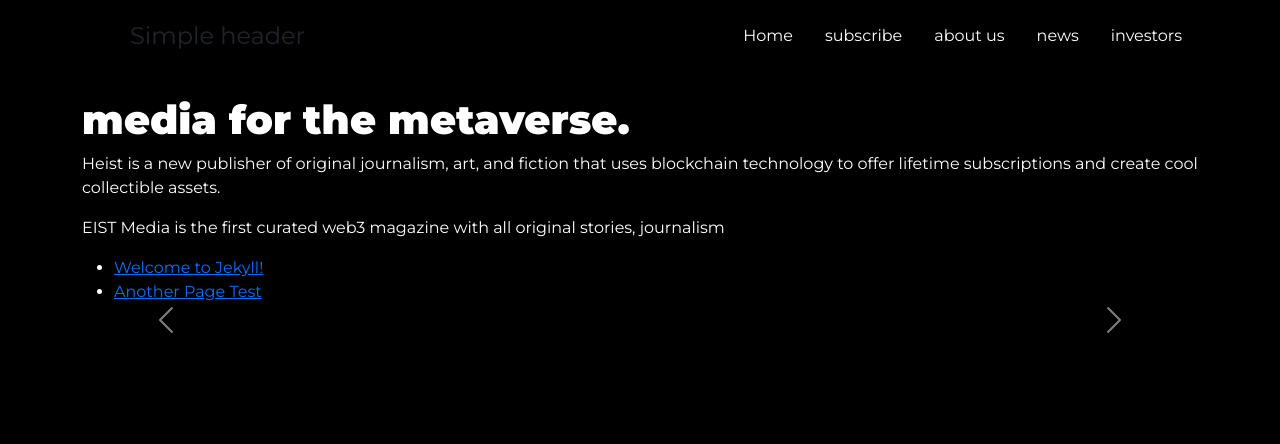
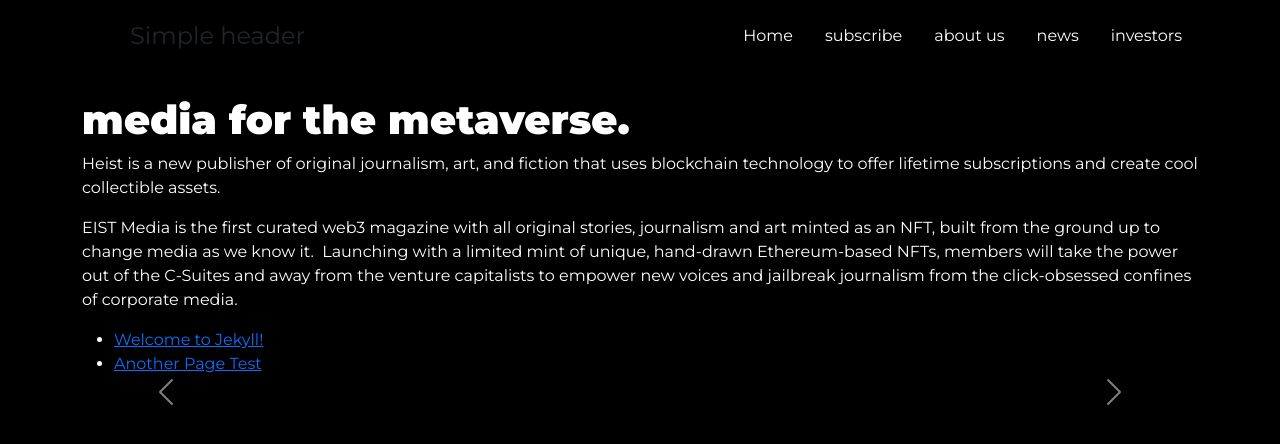
Before and after one commit to MandleDesignInc/cloudcannontest, a Jekyll site: the page built from index_backup.markdown, in a window 1280 px wide. Shown: the top 444 px of the page. Built offline with Jekyll 4.4.1, drawn with Linux system fonts in a browser that asks for light colours.

Commit message:
Updated '_layouts/home.html' via CloudCannon

```diff
--- a/_layouts/home.html
+++ b/_layouts/home.html
@@ -1,10 +1,10 @@
-<!doctype html>
+<!DOCTYPE html>
 <html lang="en">
   <head>
-    <meta charset="utf-8">
-    <meta name="viewport" content="width=device-width, initial-scale=1">
+    <meta charset="utf-8" />
+    <meta name="viewport" content="width=device-width, initial-scale=1" />
     <title>Bootstrap demo</title>
-    <link href="https://cdn.jsdelivr.net/npm/bootstrap@5.3.0-alpha1/dist/css/bootstrap.min.css" rel="stylesheet" integrity="sha384-GLhlTQ8iRABdZLl6O3oVMWSktQOp6b7In1Zl3/Jr59b6EGGoI1aFkw7cmDA6j6gD" crossorigin="anonymous">
+    <link href="https://cdn.jsdelivr.net/npm/bootstrap@5.3.0-alpha1/dist/css/bootstrap.min.css" rel="stylesheet" integrity="sha384-GLhlTQ8iRABdZLl6O3oVMWSktQOp6b7In1Zl3/Jr59b6EGGoI1aFkw7cmDA6j6gD" crossorigin="anonymous" />
     <link href="assets/css/screen.css" rel="stylesheet" />
   </head>
   <body>
@@ -23,7 +23,7 @@
         <div class="row">
           <div class="col">
             <div class="imagecontainer">
-              <img src="{{ page.images[0].image_path }}" class="img-fluid image_home" alt="{{ page.images.[0].title }}">
+              <img src="{{ page.images[0].image_path }}" class="img-fluid image_home" alt="{{ page.images.[0].title }}" />
               <div class="middle">
                 <div class="text">
                   <h3>{{ page.images[0].title }}</h3>
@@ -35,7 +35,7 @@
           </div>
           <div class="col-5">
             <div class="imagecontainer">
-              <img src="{{ page.images[1].image_path }}" class="img-fluid image_home" alt="{{ page.images.[1].title }}">
+              <img src="{{ page.images[1].image_path }}" class="img-fluid image_home" alt="{{ page.images.[1].title }}" />
               <div class="middle">
                 <div class="text">
                   <h3>{{ page.images[1].title }}</h3>
@@ -47,7 +47,7 @@
           </div>
           <div class="col">
             <div class="imagecontainer">
-              <img src="{{ page.images[2].image_path }}" class="img-fluid image_home" alt="{{ page.images.[2].title }}">
+              <img src="{{ page.images[2].image_path }}" class="img-fluid image_home" alt="{{ page.images.[2].title }}" />
               <div class="middle">
                 <div class="text">
                   <h3>{{ page.images[2].title }}</h3>
@@ -61,7 +61,7 @@
         <div class="row">
           <div class="col">
             <div class="imagecontainer">
-              <img src="{{ page.images[3].image_path }}" class="img-fluid image_home" alt="{{ page.images.[3].title }}">
+              <img src="{{ page.images[3].image_path }}" class="img-fluid image_home" alt="{{ page.images.[3].title }}" />
               <div class="middle">
                 <div class="text">
                   <h3>{{ page.images[3].title }}</h3>
@@ -73,7 +73,7 @@
           </div>
           <div class="col">
             <div class="imagecontainer">
-              <img src="{{ page.images[4].image_path }}" class="img-fluid image_home" alt="{{ page.images.[4].title }}">
+              <img src="{{ page.images[4].image_path }}" class="img-fluid image_home" alt="{{ page.images.[4].title }}" />
               <div class="middle">
                 <div class="text">
                   <h3>{{ page.images[4].title }}</h3>
@@ -85,7 +85,7 @@
           </div>
           <div class="col">
             <div class="imagecontainer">
-              <img src="{{ page.images[5].image_path }}" class="img-fluid image_home" alt="{{ page.images.[5].title }}">
+              <img src="{{ page.images[5].image_path }}" class="img-fluid image_home" alt="{{ page.images.[5].title }}" />
               <div class="middle">
                 <div class="text">
                   <h3>{{ page.images[5].title }}</h3>
@@ -97,7 +97,7 @@
           </div>
           <div class="col">
             <div class="imagecontainer">
-              <img src="{{ page.images[6].image_path }}" class="img-fluid image_home" alt="{{ page.images.[6].title }}">
+              <img src="{{ page.images[6].image_path }}" class="img-fluid image_home" alt="{{ page.images.[6].title }}" />
               <div class="middle">
                 <div class="text">
                   <h3>{{ page.images[6].title }}</h3>
@@ -111,7 +111,9 @@
 
         <div class="row">
           <div class="col">
-            <p class="editable">EIST Media is the first curated web3 magazine with all original stories, journalism</p>
+            <p class="editable">
+              EIST Media is the first curated web3 magazine with all original stories, journalism and art minted as an NFT, built from the ground up to change media as we know it.&nbsp; Launching with a limited mint of unique, hand-drawn Ethereum-based NFTs, members will take the power out of the C-Suites and away from the venture capitalists to empower new voices and jailbreak journalism from the click-obsessed confines of corporate media.
+            </p>
           </div>
         </div>
 
@@ -134,7 +136,7 @@
 							<div class="card">
 								<div class="card-img">
                   <div class="imagecontainer">
-                    <img src="{{ item.image_path }}" class="img-fluid image_home" alt="{{ item.title }}">
+                    <img src="{{ item.image_path }}" class="img-fluid image_home" alt="{{ item.title }}" />
                     <div class="middle">
                       <div class="text">
                         <h4>{{ item.title }}</h4>
```
